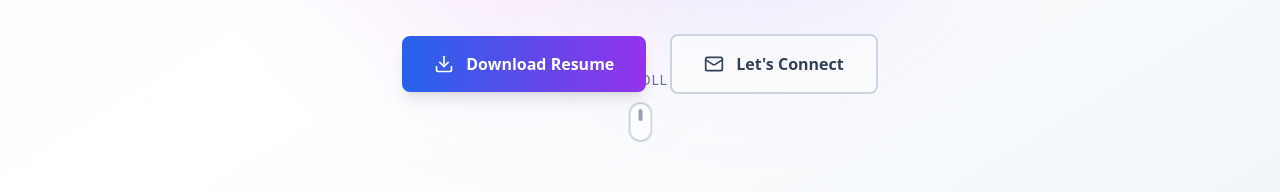
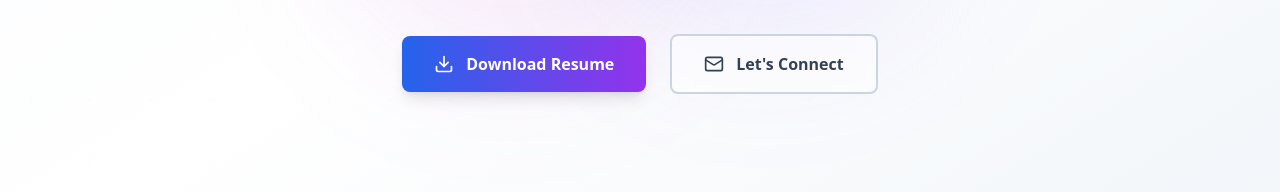
Before and after one commit to Abhi-0930/abhi-portfolio, a React (Vite) app: page / in a window 1280 px wide. Shown: the part 530-722 px from the top of the page. Built offline with nearby package versions, Linux system fonts and the light colour scheme.

Commit message:
first commit

```diff
--- a/src/App.jsx
+++ b/src/App.jsx
@@ -1,5 +1,5 @@
 import React, { useState, useEffect } from 'react';
-import { ChevronDown, Download, ExternalLink, Github, Linkedin, Mail, Phone, MapPin, Code, Database, Shield, Brain, Award, Calendar, ArrowRight, Menu, X, Server, Briefcase, Users } from 'lucide-react';
+import { Download, ExternalLink, Github, Linkedin, Mail, Phone, MapPin, Code, Database, Shield, Brain, Award, Calendar, ArrowRight, Menu, X, Server, Briefcase, Users } from 'lucide-react';
 import resume from './assets/MyResume.pdf'
 import myimg from './assets/myimg.jpg'
 // Project images
@@ -132,16 +132,6 @@ const Hero = () => {
           </div>
 
 
-        </div>
-      </div>
-
-      {/* Professional Scroll Indicator - Moved Down */}
-      <div className="absolute -bottom-20 sm:bottom-32 left-1/2 transform -translate-x-1/2">
-        <div className="flex flex-col items-center gap-3">
-          <span className="text-sm text-slate-500 uppercase tracking-wider font-medium">Scroll</span>
-          <div className="w-6 h-10 border-2 border-slate-300 rounded-full flex justify-center bg-white/50 backdrop-blur-sm">
-            <div className="w-1 h-3 bg-slate-400 rounded-full mt-2 animate-bounce"></div>
-          </div>
         </div>
       </div>
     </section>
```
